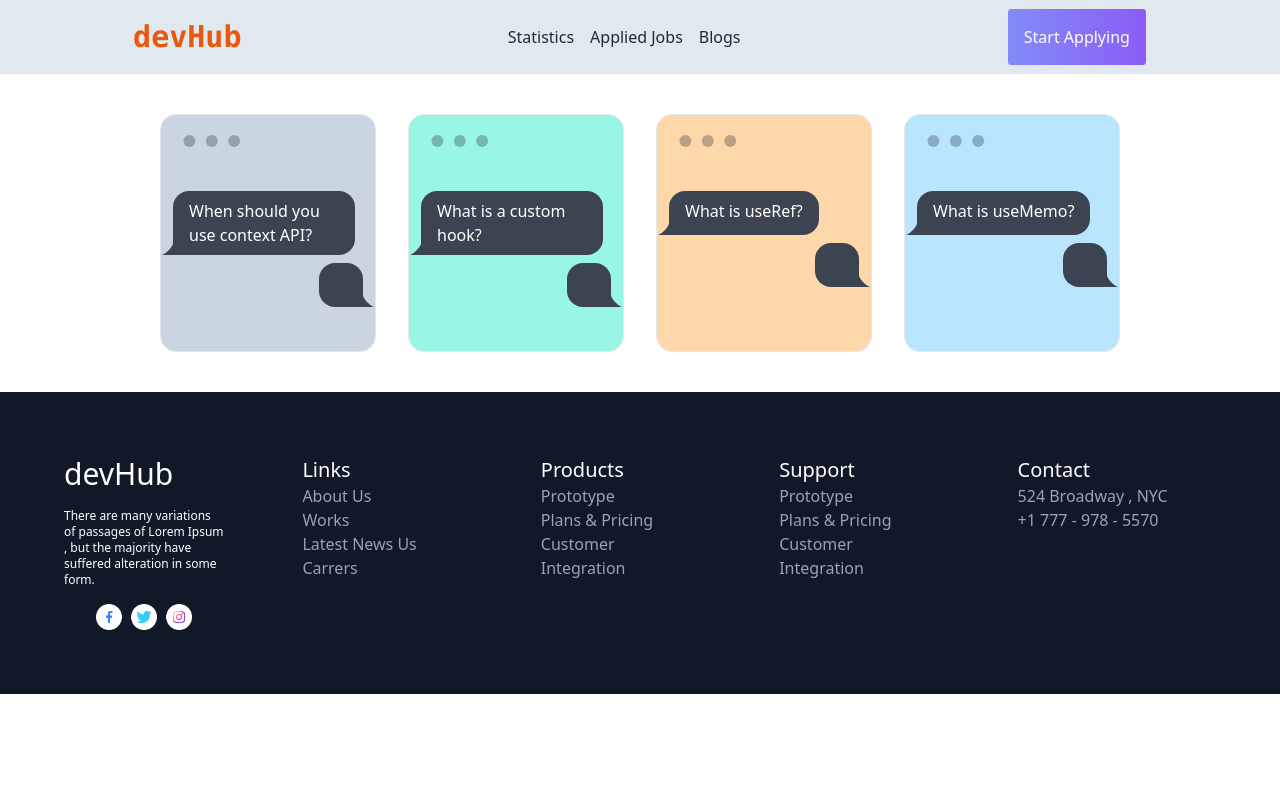
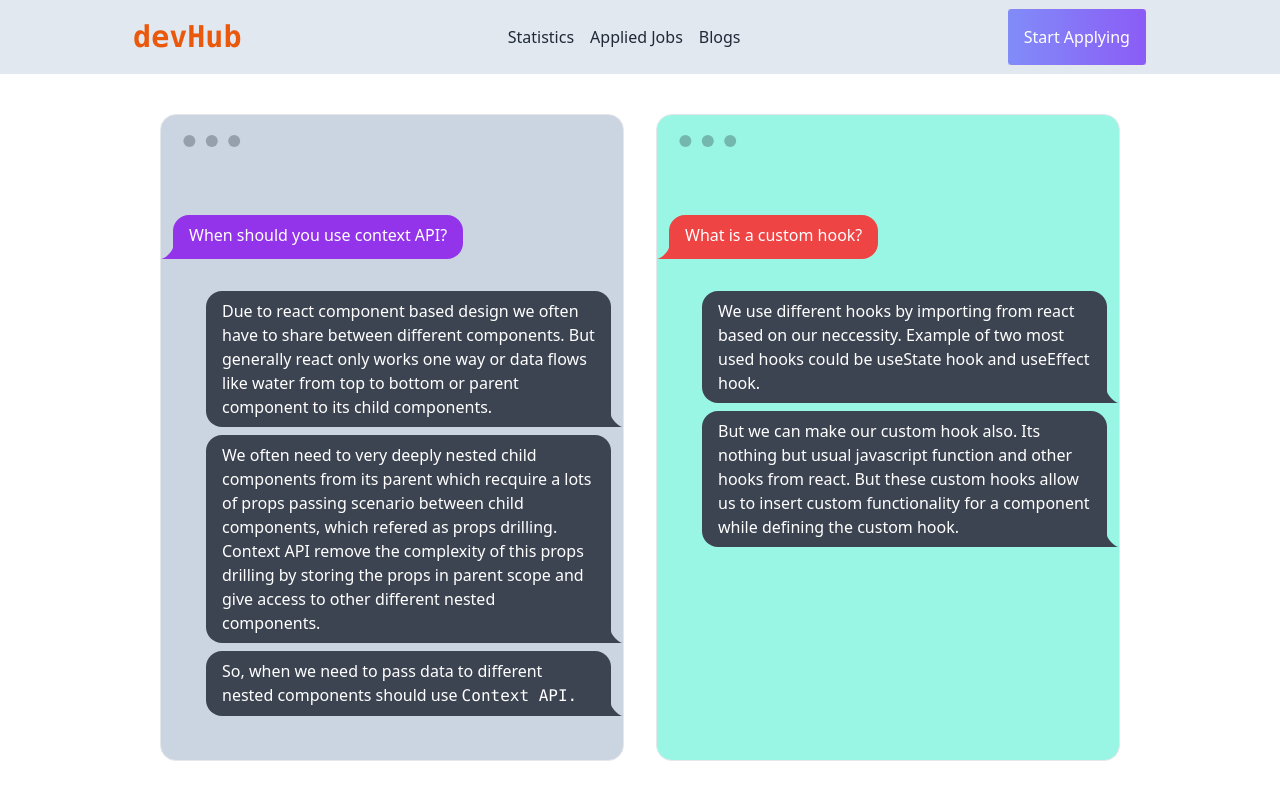
Before and after one commit to devMorshed/devHub, a React (Vite) app: page /blogs in a window 1280 px wide. Shown: the top 792 px of the page. Built offline with nearby package versions, Linux system fonts and the light colour scheme.

Commit message:
Blogs updated

```diff
--- a/src/pages/Blogs.jsx
+++ b/src/pages/Blogs.jsx
@@ -3,41 +3,81 @@ import React from "react";
 const Blogs = () => {
 	return (
 		<div className="container mx-auto w-3/4">
-			<div className="my-10 grid md:grid-cols-2 lg:grid-cols-4 gap-8">
+			<div className="my-10 grid lg:grid-cols-2  gap-8">
 				<div className="mockup-window border bg-slate-300">
 					<div className="chat chat-start mt-10">
-						<div className="chat-bubble">
+						<div className="chat-bubble bg-purple-600 my-6">
 							When should you use context API?
 						</div>
 					</div>
 					<div className="chat chat-end mb-10">
-						<div className="chat-bubble"></div>
+						<div className="chat-bubble">
+							Due to react component based design we often have to
+							share between different components. But generally
+							react only works one way or data flows like water
+							from top to bottom or parent component to its child
+							components.
+						</div>
+						<div className="chat-bubble my-2">
+							We often need to very deeply nested child components
+							from its parent which recquire a lots of props
+							passing scenario between child components, which
+							refered as props drilling. Context API remove the
+							complexity of this props drilling by storing the
+							props in parent scope and give access to other
+							different nested components.
+						</div>
+						<div className="chat-bubble ">
+							So, when we need to pass data to different nested
+							components should use <code>Context API. </code>
+						</div>
 					</div>
 				</div>
 				<div className="mockup-window border bg-teal-200">
 					<div className="chat chat-start mt-10">
-						<div className="chat-bubble">
+						<div className="chat-bubble bg-red-500 my-6">
 							What is a custom hook?
 						</div>
 					</div>
 					<div className="chat chat-end mb-10">
-						<div className="chat-bubble"></div>
+						<div className="chat-bubble">
+							We use different hooks by importing from react based
+							on our neccessity. Example of two most used hooks
+							could be useState hook and useEffect hook.
+						</div>
+						<div className="chat-bubble my-2">
+							But we can make our custom hook also. Its nothing
+							but usual javascript function and other hooks from
+							react. But these custom hooks allow us to insert
+							custom functionality for a component while defining
+							the custom hook.
+						</div>
 					</div>
 				</div>
 				<div className="mockup-window border bg-orange-200">
 					<div className="chat chat-start mt-10">
-						<div className="chat-bubble">What is useRef?</div>
+						<div className="chat-bubble bg-cyan-600 my-6">What is useRef?</div>
 					</div>
 					<div className="chat chat-end mb-10">
-						<div className="chat-bubble"></div>
+						<div className="chat-bubble">
+							useRef is one of the built in hooks in React which
+							allows us to directly access and manipulate DOM
+							elements in React components without triggering
+							unnecessary re-renders. As example we access input fields of a form from out javascript file and manipulate the DOM using javascipt logic. But in react this built in hooks allows us to directly access and manipulate the DOM. As we can clear the input field to empty string after its value is submitted.
+						</div>
 					</div>
 				</div>
 				<div className="mockup-window border bg-sky-200">
 					<div className="chat chat-start mt-10">
-						<div className="chat-bubble">What is useMemo?</div>
+						<div className="chat-bubble bg-orange-600 my-6">What is useMemo?</div>
 					</div>
 					<div className="chat chat-end mb-10">
-						<div className="chat-bubble"></div>
+            <div className="chat-bubble">
+              useMemo is another built in hook of react which allow us to memorize the result of a function and cache it to optimize performance.
+            </div>
+            <div className="chat-bubble my-2">
+              In example, if we want to store a calculated result of function for future use cases and we dont want to re render the whole components for this data changes, we use useMemo hook. We can also memorize complex calcultaion by chaching it using useMemo hook which boost up the performance of the website.
+            </div>
 					</div>
 				</div>
 			</div>
```
